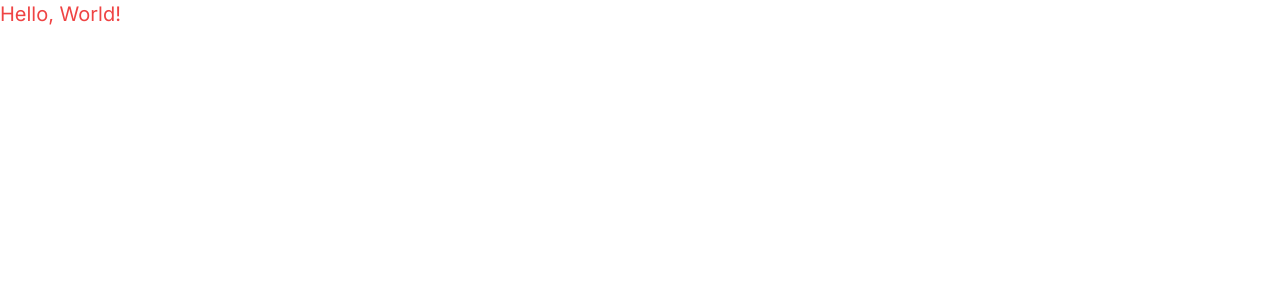
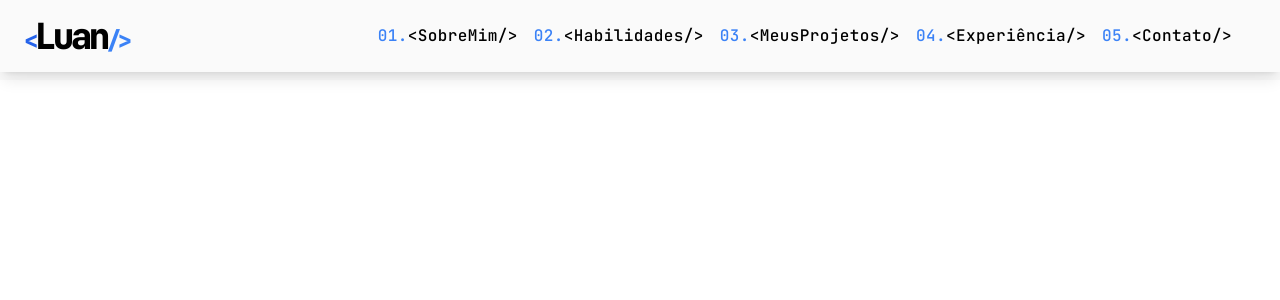
Before and after one commit to LuanHMA/myportfolio, a Next.js app: page / in a window 1280 px wide. Shown: the top 300 px of the page. Built offline with nearby package versions, Linux system fonts and the light colour scheme.

Commit message:
Feat: create/finish Header and creating Section component

```diff
--- a/package.json
+++ b/package.json
@@ -9,6 +9,7 @@
     "lint": "next lint"
   },
   "dependencies": {
+    "@heroicons/react": "^2.0.18",
     "@types/node": "20.2.5",
     "@types/react": "18.2.9",
     "@types/react-dom": "18.2.4",
--- /dev/null
+++ b/src/app/components/Header.tsx
@@ -0,0 +1,64 @@
+"use client";
+import { useState } from "react";
+import { Bars3BottomRightIcon } from "@heroicons/react/24/solid";
+
+export function Header() {
+  const menuItems = [
+    { title: "<SobreMim/>", href: "#about" },
+    { title: "<Habilidades/>", href: "#skills" },
+    { title: "<MeusProjetos/>", href: "#projects" },
+    { title: "<Experiência/>", href: "#works" },
+    { title: "<Contato/>", href: "#contact" },
+  ];
+
+  const [menuIsOpen, setMenuIsOpen] = useState(false);
+
+  const toggleMenu = () => {
+    setMenuIsOpen(!menuIsOpen);
+  };
+
+  return (
+    <>
+      <header className="fixed left-0 top-0 right-0 flex justify-between items-center py-2 px-6 z-50 shadow-lg">
+        <h1 className="font-black -tracking-widest text-4xl cursor-default">
+          <span className="text-blue-600 text-2xl">{"<"}</span>
+          Luan
+          <span className="text-blue-500 text-2xl">{"/>"}</span>
+        </h1>
+        <button className="lg:hidden" onClick={toggleMenu}>
+          <Bars3BottomRightIcon className="h-8 w-8" />
+        </button>
+
+        <ul
+          className={`fixed top-16 w-[40vw] h-screen flex flex-col gap-y-4  px-6 shadow-lg z-50 transition-all duration-300 ${
+            menuIsOpen ? "right-0" : "right-[-100vw]"
+          }
+            lg:flex-row lg:items-center lg:gap-x-4 lg:h-auto lg:relative lg:shadow-none lg:w-auto lg:top-auto lg:right-auto
+
+          `}
+        >
+          {menuItems.map((item, index) => {
+            return (
+              <li key={index} className="w-full">
+                <a
+                  href={item.href}
+                  className="flex items-center w-full py-4 text-right font-medium text-md tracking-wide dark:text-white"
+                >
+                  <span className="text-blue-500 dark:text-teal-600">
+                    0{index + 1}.
+                  </span>
+                  {item.title}
+                </a>
+              </li>
+            );
+          })}
+        </ul>
+      </header>
+      <div
+        className={`fixed top-0 h-screen w-screen z-40 transition-all duration-700  ${
+          menuIsOpen ? "opacity-90 bg-black/70" : "opacity-100 bg-none"
+        } `}
+      ></div>
+    </>
+  );
+}
--- /dev/null
+++ b/src/app/components/Section.tsx
@@ -0,0 +1,3 @@
+export function Section() {
+  return <section></section>;
+}
--- a/src/app/layout.tsx
+++ b/src/app/layout.tsx
@@ -1,21 +1,22 @@
-import './globals.css'
-import { Inter } from 'next/font/google'
+import "./globals.css";
+import { JetBrains_Mono } from "next/font/google";
 
-const inter = Inter({ subsets: ['latin'] })
+const jetBrains = JetBrains_Mono({ subsets: ["latin"] });
 
 export const metadata = {
-  title: 'Create Next App',
-  description: 'Generated by create next app',
-}
+  title: "Portifólio - Luan Henrique",
+  description:
+    "Conheça um pouco sobre a minha vida e alguns projetos meus como desenvolvedor web!",
+};
 
 export default function RootLayout({
   children,
 }: {
-  children: React.ReactNode
+  children: React.ReactNode;
 }) {
   return (
-    <html lang="en">
-      <body className={inter.className}>{children}</body>
+    <html lang="pt-br">
+      <body className={jetBrains.className}>{children}</body>
     </html>
-  )
+  );
 }
--- a/src/app/page.tsx
+++ b/src/app/page.tsx
@@ -1,7 +1,13 @@
+import { Header } from "./components/Header";
+
 export default function Home() {
   return (
-    <div>
-      <h1 className="text-red-500 text-xl">Hello, World!</h1>
+    <div className="bg-neutral-50 pt-20 dark:bg-darkBg">
+      <Header />
+
+      <main>
+
+      </main>
     </div>
   );
 }
--- a/tailwind.config.js
+++ b/tailwind.config.js
@@ -7,6 +7,9 @@ module.exports = {
   ],
   theme: {
     extend: {
+      backgroundColor: {
+        "darkBg": "#1D2C33"
+      }
     },
   },
   plugins: [],
```
Also changed, not shown: 1 other file (tests, documents, lock files or other folders).
